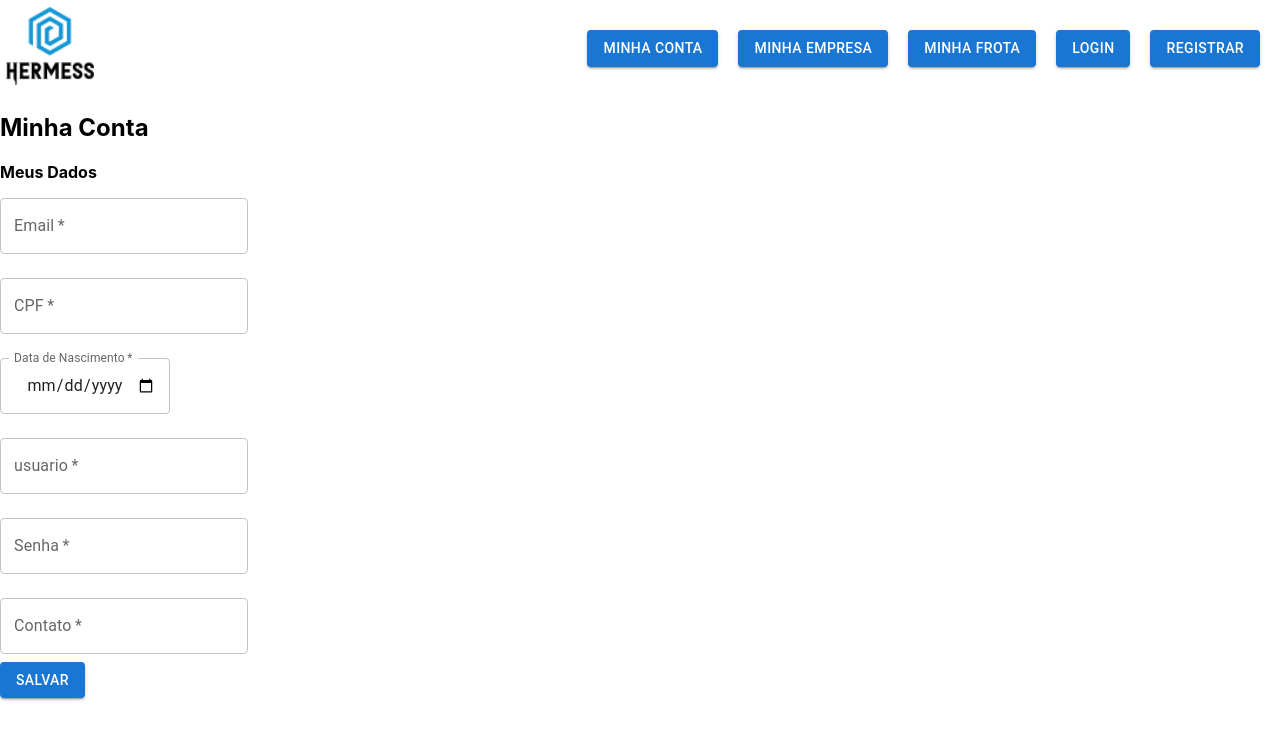
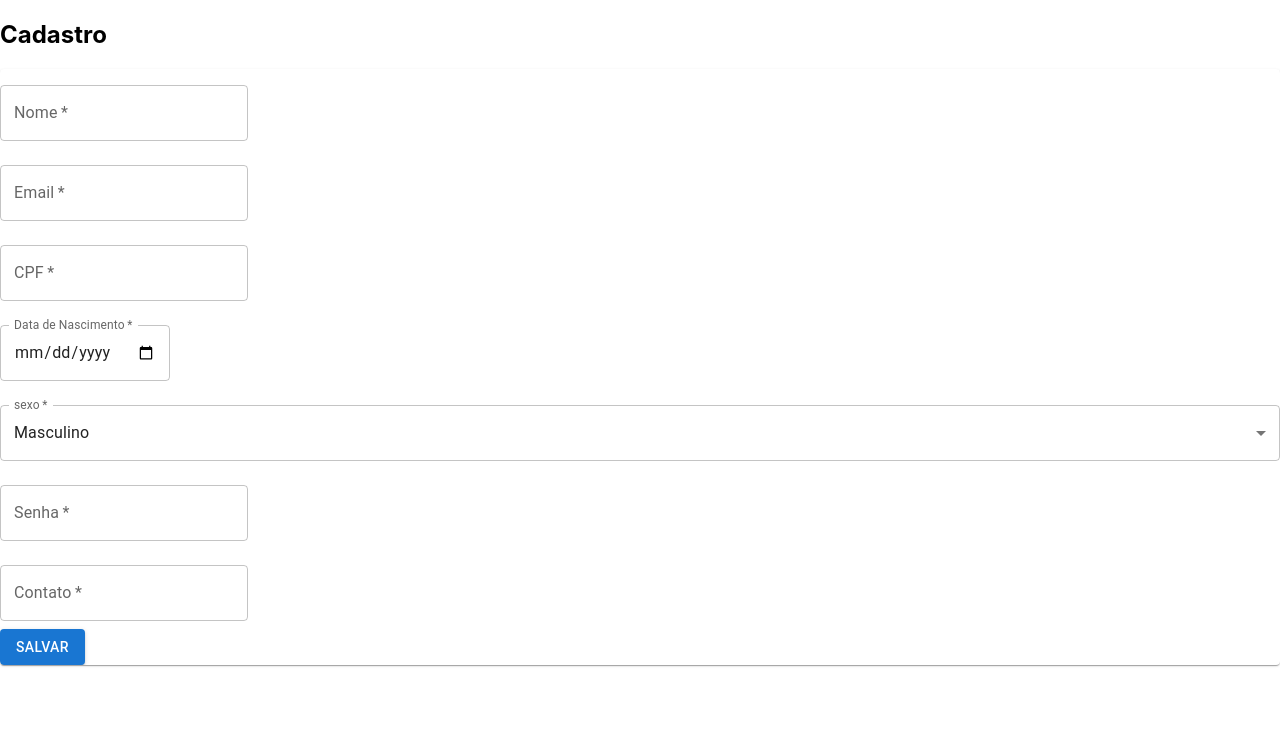
Before and after one commit to gwmiranda/Hermess-Express, a React (Create React App) app: page / in a window 1280 px wide. Shown: the top 740 px of the page. Built offline with nearby package versions, Linux system fonts and the light colour scheme.

Commit message:
Criando formulario de registrar usuario

```diff
--- a/src/App.js
+++ b/src/App.js
@@ -1,13 +1,11 @@
 import './App.css';
-import Header from './componentes/header/Header';
-import MinhaConta from './pages/minhaConta/MinhaConta';
+import CadastroUsuario from "./pages/encomendasEnviar/CadastroUsuario";
 
 
 function App() {
     return (
         <div>
-            <Header/>
-            <MinhaConta/>
+            <CadastroUsuario/>
         </div>
     );
 }
--- /dev/null
+++ b/src/pages/encomendasEnviar/CadastroUsuario.jsx
@@ -0,0 +1,177 @@
+import './CadastroUsuario.css';
+import {Button, Card, MenuItem, TextField} from "@mui/material";
+import {useState} from "react";
+import axios from "../../axios";
+
+function CadastroUsuario() {
+  const [nome, setNome] = useState("");
+  const [email, setEmail] = useState("");
+  const [cpf, setCpf] = useState("");
+  const [nascimento, setNascimento] = useState("");
+  const [sexo, setSexo] = useState('M');
+  const [senha, setSenha] = useState("");
+  const [contato, setContato] = useState("");
+
+  async function cadastroUsuarioRequest() {
+    axios.post('register',{
+      nome: nome,
+      cpf : cpf,
+      sexo : sexo,
+      nascimento : nascimento,
+      email : email,
+      contato : contato,
+      senha : senha
+
+
+    }).then((res) => {
+      console.log(res.data)
+
+    }).catch((error) => {
+      console.log(error.response)
+      alert(error)
+    })
+  }
+
+  return (
+    <>
+      <h2 classname="titulo">Cadastro</h2>
+      <Card>
+        <form
+          onSubmit={event => {
+            console.log(email)
+            console.log(cpf)
+            console.log(nascimento)
+            console.log(sexo)
+            console.log(senha)
+            console.log(contato)
+            cadastroUsuarioRequest()
+            event.preventDefault()
+          }}
+        >
+          <div className='container'>
+            <TextField
+              value={nome}
+              onChange={event => {
+                setNome(event.target.value)
+              }}
+              name="nome"
+              id="nome"
+              label="Nome"
+              variant="outlined"
+              required
+              margin={"normal"}
+            />
+          </div>
+          <div className='container'>
+            <TextField
+              value={email}
+              onChange={event => {
+                setEmail(event.target.value)
+              }}
+              name="email"
+              id="email"
+              label="Email"
+              variant="outlined"
+              required
+              margin={"normal"}
+            />
+          </div>
+          <div className='container'>
+            <TextField
+              value={cpf}
+              onChange={event => {
+                setCpf(event.target.value)
+              }}
+              name="cpf"
+              id="cpf"
+              label="CPF"
+              variant="outlined"
+              required
+              type={"number"}
+              margin={"normal"}
+            />
+          </div>
+          <div className='container'>
+            <TextField
+              value={nascimento}
+              onChange={event => {
+                setNascimento(event.target.value)
+              }}
+              id="nascimento"
+              label="Data de Nascimento"
+              name="nascimento"
+              type={"date"}
+              margin="normal"
+              required
+              InputLabelProps={{shrink: true}}
+            />
+          </div>
+          <div className='container'>
+            <TextField
+              select
+              value={sexo}
+              onChange={event => {
+                setSexo(event.target.value)
+              }}
+              name="sexo"
+              id="sexo"
+              label="sexo"
+              variant="outlined"
+              required
+              fullWidth
+              margin={"normal"}
+
+            >
+              <MenuItem key={"M"} value={"M"}>
+                Masculino
+              </MenuItem>
+              <MenuItem key={"F"} value={"F"}>
+                Feminino
+              </MenuItem>
+            </TextField>
+          </div>
+          <div className='container'>
+            <TextField
+              value={senha}
+              onChange={event => {
+                setSenha(event.target.value)
+              }}
+              name="senha"
+              id="senha"
+              type="password"
+              label="Senha"
+              variant="outlined"
+              required
+              margin={"normal"}
+            />
+          </div>
+          <div className='container'>
+            <TextField
+              value={contato}
+              onChange={event => {
+                setContato(event.target.value)
+              }}
+              name="contato"
+              id="contato"
+              label="Contato"
+              variant="outlined"
+              required
+              type={"number"}
+              margin={"normal"}
+            />
+          </div>
+          <div>
+            <Button
+              type={"submit"}
+              variant="contained"
+              margin={"normal"}
+              onClick={onsubmit}
+            >Salvar</Button>
+          </div>
+        </form>
+      </Card>
+    </>
+  );
+}
+
+export default CadastroUsuario;
```
Also changed, not shown: src/pages/dashboard/Dashboard.jsx (deleted, +0 -9 lines), src/pages/cadastroUsuario/EncomendasEnviar.css (added), src/pages/cadastroUsuario/EncomendasEnviar.jsx (renamed from src/pages/encomendasEnviar/EncomendasEnviar.jsx), src/pages/encomendasEnviar/CadastroUsuario.css (added), src/pages/encomendasEnviar/EncomendasEnviar.css (deleted).
